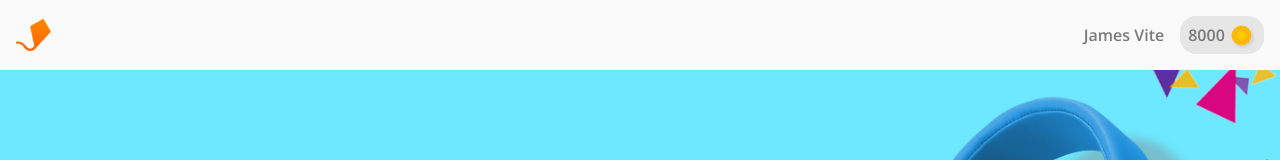
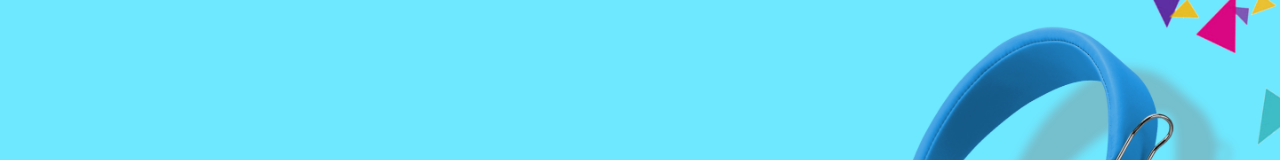
Before and after one commit to alxmcr/aerolab-ts-store, a React (Create React App) app: page / in a window 1280 px wide. Shown: the top 160 px of the page. Built offline with nearby package versions, Linux system fonts and the light colour scheme.

Commit message:
Working App Header

```diff
--- a/src/components/AppHeader/index.tsx
+++ b/src/components/AppHeader/index.tsx
@@ -1,12 +1,10 @@
 import coin from 'assets/icons/coin.svg'
 import logo from 'assets/logo.svg'
-import { useMe } from 'hooks/useMe'
+import { AppHeaderProps } from 'componentsTypes'
 import "./AppHeader.css"
 
 
-export const AppHeader = () => {
-    const { me, error, loading } = useMe()
-
+export const AppHeader = ({ me, error, loading }: AppHeaderProps) => {
     if (loading) return <p>Loading user...</p>
     if (error !== null) return <p>There was an error while user was loading.</p>
 
--- a/src/pages/HomePage/HomePage.tsx
+++ b/src/pages/HomePage/HomePage.tsx
@@ -1,4 +1,3 @@
-import { AppHeader } from 'components/AppHeader';
 import { CategoryBanner } from 'components/CategoryBanner';
 import { SectionProducts } from 'components/SectionProducts';
 import './HomePage.css';
@@ -6,7 +5,6 @@ import './HomePage.css';
 export const HomePage = () => {
     return (
         <>
-            <AppHeader />
             <CategoryBanner categoryTitle="Electronics" />
             <section className="home__container">
                 <SectionProducts />
```
Also changed, not shown: src/componentsTypes.d.ts (+11 -1 lines).
